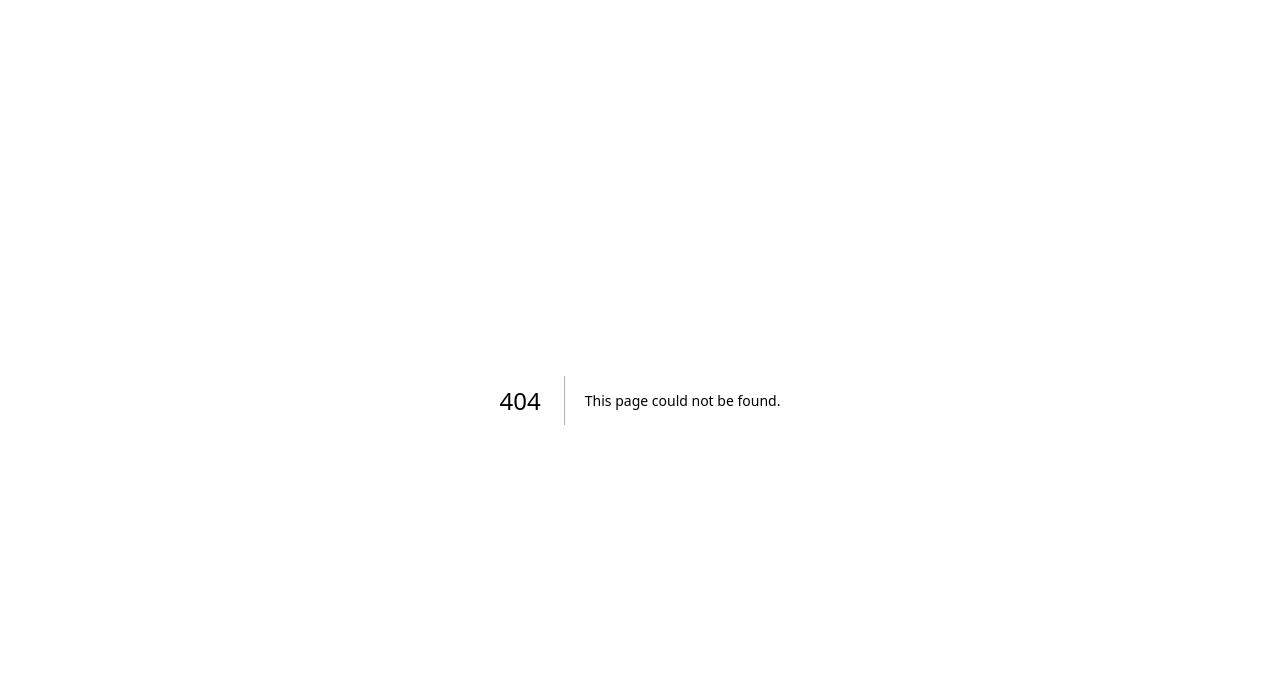
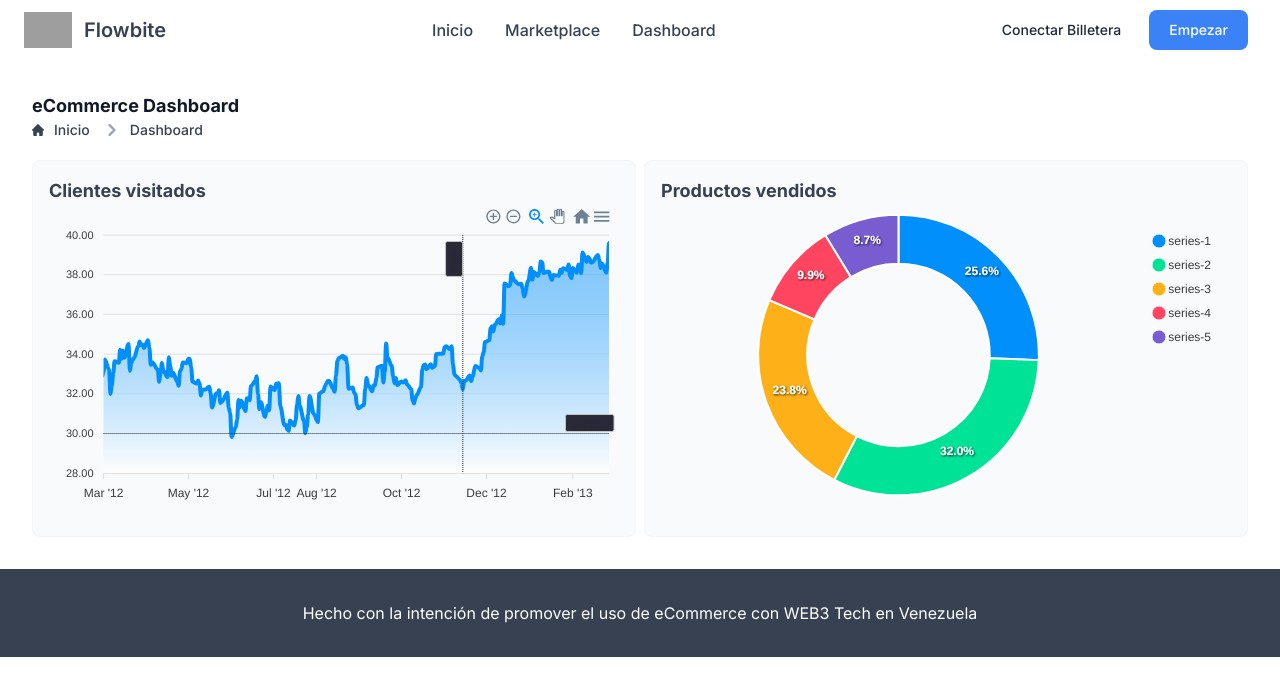
Before and after one commit to Hackathon-CaracasBlockChain-Week/ecommerce-frontend, a Next.js app: page /dashboard in a window 1280 px wide. Before the commit this address had no page. Shown: the top 696 px of the page. Built offline with nearby package versions, Linux system fonts and the light colour scheme; grey boxes are pictures that could not be loaded.

Commit message:
Dashboard Development

```diff
--- a/src/app/components/AreaChartsCard.tsx
+++ b/src/app/components/AreaChartsCard.tsx
@@ -404,11 +404,8 @@ const AreaChartsCard = () =>  {
           },
           selection: 'one_year',
     })
-    const data = "Hola"
     return(
         <>
-            <h1>Tabla de Elementos</h1>
-            <br></br>
             <ReactApexChart options={state.options} series={state.series} type="area" height={300}/>
         </>
     )
--- a/src/app/components/Footer.tsx
+++ b/src/app/components/Footer.tsx
@@ -1,9 +1,9 @@
 export default function Footer(){
     return (
         <>
-            <footer className="w-full h-full">
-                <div>
-                Hecho con ❤
+            <footer className="w-full h-full bg-gray-700">
+                <div className="p-8 text-center">
+                <h1 className="text-white"> Hecho con la intención de promover el uso de eCommerce con WEB3 Tech en Venezuela </h1>
                 </div>
             </footer>
         </>
--- a/src/app/components/Header.tsx
+++ b/src/app/components/Header.tsx
@@ -15,20 +15,22 @@ export default function Header() {
                         <div className="hidden justify-between items-center w-full lg:flex lg:w-auto lg:order-1" id="mobile-menu-2">
                             <ul className="flex flex-col mt-4 font-medium lg:flex-row lg:space-x-8 lg:mt-0">
                                 <li>
-                                    <a href="#" className="block py-2 pr-4 pl-3 text-gray-700 rounded bg-primary-700 lg:bg-transparent lg:text-primary-700 lg:p-0" aria-current="page">
+                                    <a href="/" className="block py-2 pr-4 pl-3 text-gray-700 rounded bg-primary-700 lg:bg-transparent lg:text-primary-700 lg:p-0" aria-current="page">
                                         Inicio
                                     </a>
                                 </li>
                                 <li>
-                                    <a href="#" className="block py-2 pr-4 pl-3 text-gray-700 border-b border-gray-100 hover:bg-gray-50 lg:hover:bg-transparent lg:border-0 lg:hover:text-primary-700 lg:p-0 ">
+                                    <a href="/marketplace" className="block py-2 pr-4 pl-3 text-gray-700 border-b border-gray-100 hover:bg-gray-50 lg:hover:bg-transparent lg:border-0 lg:hover:text-primary-700 lg:p-0 ">
                                         Marketplace
+                                    </a>
+                                </li>
+                                <li>
+                                    <a href="/dashboard" className="block py-2 pr-4 pl-3 text-gray-700 border-b border-gray-100 hover:bg-gray-50 lg:hover:bg-transparent lg:border-0 lg:hover:text-primary-700 lg:p-0 ">
+                                        Dashboard
                                     </a>
                                 </li>
                             </ul>
                         </div>
-{/*                         <button>
-                            Connectar su billetera
-                        </button> */}
                     </div>
                 </nav>
             </header>
--- /dev/null
+++ b/src/app/components/PieChartsCard.tsx
@@ -0,0 +1,32 @@
+'use client'
+
+import React, {useState} from 'react';
+import ReactApexChart from 'react-apexcharts';
+
+const PieChartsCard = () => {
+    const [state, setState] = useState({
+        series : [44, 55, 41, 17, 15],
+        options : {
+            chart : {
+                type : 'donut'
+            }
+        },
+        responsive : [{
+            breakpoint: 280,
+            options : {
+                chart : {
+                    width: 100
+                },
+                legend : {
+                    position : 'bottom'
+                }
+            }
+        }]
+    });
+    return (
+        <>
+            <ReactApexChart options={state.options} series={state.series} type="donut" height={300} />
+        </>
+    )
+}
+export default PieChartsCard;
--- /dev/null
+++ b/src/app/dashboard/page.tsx
@@ -0,0 +1,52 @@
+import Header from "../components/Header";
+import Footer from "../components/Footer";
+import AreaChartsCard from "../components/AreaChartsCard";
+import PieChartsCard from "../components/PieChartsCard";
+
+export default function Dashboard() {
+    return (
+        <>
+            <Header />
+            <main>
+                <div className="md:container mx-auto">
+                    <div className="flex overflow-y-auto overflow-x-hidden justify-center items-center w-full md:inset-0 h-modal md:h-full">
+                        <div className="relative p-8 w-full h-full">
+                            <h1 className="text-gray-900 me-2 font-bold text-lg"> eCommerce Dashboard </h1>
+                            <nav className="flex" aria-label="Breadcrumb">
+                                <ol className="inline-flex items-center space-x-1 md:space-x-3">
+                                    <li className="inline-flex items-center">
+                                        <a href="#" className="inline-flex items-center text-sm font-medium text-gray-700 hover:text-blue-600 dark:text-gray-400 dark:hover:text-white">
+                                            <svg className="w-3 h-3 mr-2.5" aria-hidden="true" xmlns="http://www.w3.org/2000/svg" fill="currentColor" viewBox="0 0 20 20">
+                                                <path d="m19.707 9.293-2-2-7-7a1 1 0 0 0-1.414 0l-7 7-2 2a1 1 0 0 0 1.414 1.414L2 10.414V18a2 2 0 0 0 2 2h3a1 1 0 0 0 1-1v-4a1 1 0 0 1 1-1h2a1 1 0 0 1 1 1v4a1 1 0 0 0 1 1h3a2 2 0 0 0 2-2v-7.586l.293.293a1 1 0 0 0 1.414-1.414Z" />
+                                            </svg>
+                                            Inicio
+                                        </a>
+                                    </li>
+                                    <li>
+                                        <div className="flex items-center">
+                                            <svg className="w-3 h-3 text-gray-400 mx-1" aria-hidden="true" xmlns="http://www.w3.org/2000/svg" fill="none" viewBox="0 0 6 10">
+                                                <path stroke="currentColor" stroke-linecap="round" stroke-linejoin="round" stroke-width="2" d="m1 9 4-4-4-4" />
+                                            </svg>
+                                            <a href="#" className="ml-1 text-sm font-medium text-gray-700 hover:text-blue-600 md:ml-2 dark:text-gray-400 dark:hover:text-white">Dashboard</a>
+                                        </div>
+                                    </li>
+                                </ol>
+                            </nav>
+                            <div className="grid grid-cols-2 gap-2">
+                                <div className="bg-gray-50 border border-gray-100 rounded-lg mt-5 p-4">
+                                    <h1 className="text-lg text-gray-700 font-bold">Clientes visitados</h1>
+                                    <AreaChartsCard />
+                                </div>
+                                <div className="bg-gray-50 border border-gray-100 rounded-lg mt-5 p-4">
+                                    <h1 className="text-lg text-gray-700 font-bold">Productos vendidos</h1>
+                                    <PieChartsCard />
+                                </div>
+                            </div>
+                        </div>
+                    </div>
+                </div>
+            </main>
+            <Footer />
+        </>
+    )
+}
```
